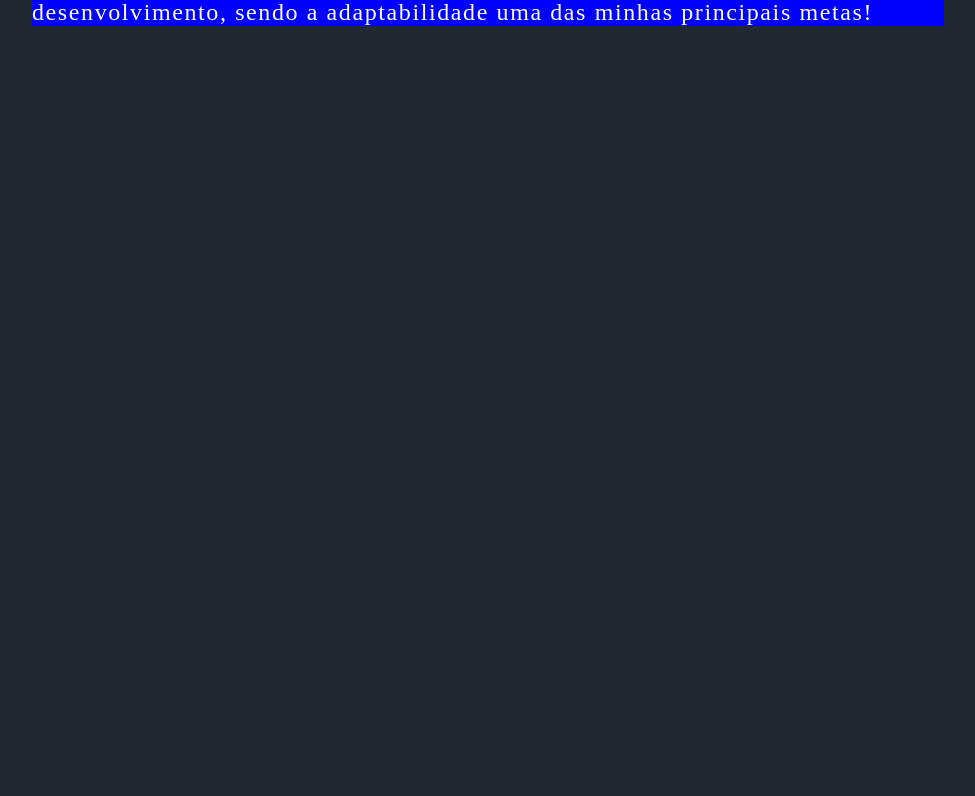
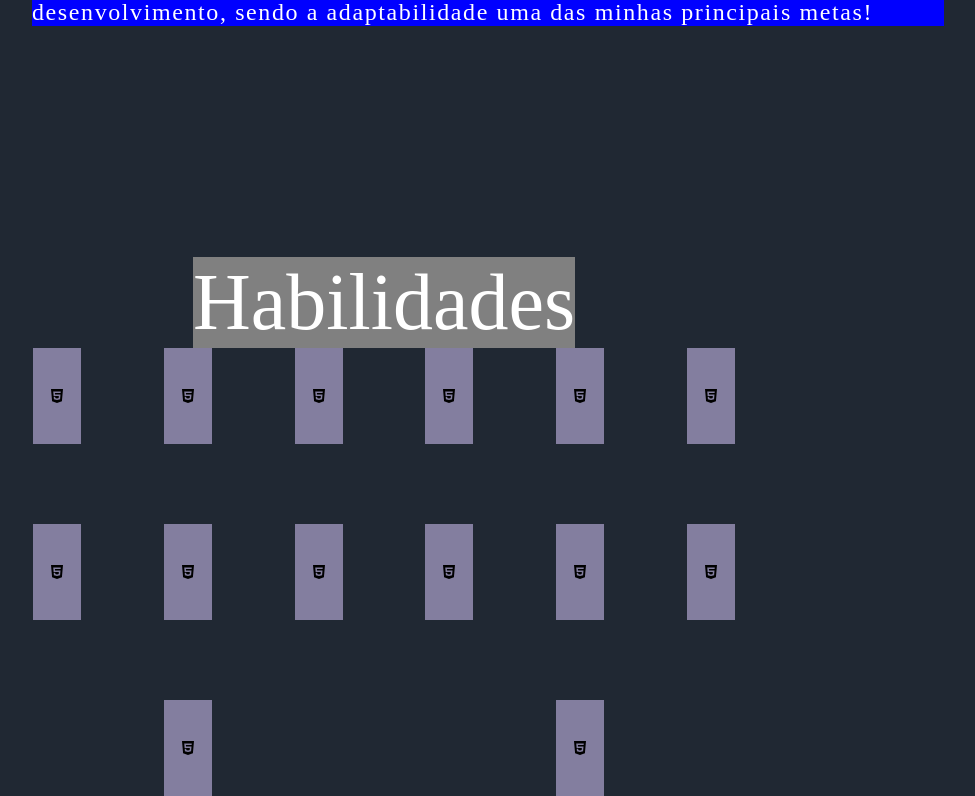
Before and after one commit to FLaVio-G/portifolio, a React (Create React App) app: page / in a window 1280 px wide. Shown: the part 1423-2219 px from the top of the page, without its empty margins (256-1231 px from the left). Before the commit the page ends 1600 px from the top, so only its background shows below. Built offline with nearby package versions, Linux system fonts and the light colour scheme.

Commit message:
Alterações no componente Skills

```diff
--- a/src/App.tsx
+++ b/src/App.tsx
@@ -1,10 +1,11 @@
 
-import Educations from "./components/Projects";
+
 import About from "./components/About";
 import Informations from "./components/Informations";
 import NavBar from "./components/NavBar";
-import Technologies from "./components/Skills";
+
 import { GlobalStyle } from "./styles/global";
+import Skills from "./components/Skills";
 
 function App() {
   return (
@@ -12,6 +13,9 @@ function App() {
       <NavBar />
       <Informations />
       <About />
+      <Skills />
+
+
       <GlobalStyle />
     </>
   );
--- a/src/components/About/index.tsx
+++ b/src/components/About/index.tsx
@@ -28,7 +28,7 @@ function About() {
 
       <AreaInfo>
         <Title>
-          SOBRE
+          Sobre
         </Title>
         <Title2>
           Conheça um pouco sobre a minha história
--- a/src/components/Skills/index.tsx
+++ b/src/components/Skills/index.tsx
@@ -1,9 +1,102 @@
-import { Container } from "./styles";
+import { Container, SkillLane, Title, Wrapper } from "./styles";
+import { FaHtml5 } from 'react-icons/fa';
+
 
 function Skills() {
   return (
 
     <Container>
+      <Title>
+        Habilidades
+      </Title>
+      <Wrapper>
+
+        <SkillLane>
+
+          <FaHtml5 />
+
+        </SkillLane>
+
+        <SkillLane>
+
+          <FaHtml5 />
+
+        </SkillLane>
+
+        <SkillLane>
+
+          <FaHtml5 />
+
+        </SkillLane>
+
+        <SkillLane>
+
+          <FaHtml5 />
+
+        </SkillLane>
+
+        <SkillLane>
+
+          <FaHtml5 />
+
+        </SkillLane>
+
+        <SkillLane>
+
+          <FaHtml5 />
+
+        </SkillLane>
+
+        <SkillLane>
+
+          <FaHtml5 />
+
+        </SkillLane>
+
+        <SkillLane>
+
+          <FaHtml5 />
+
+        </SkillLane>
+
+        <SkillLane>
+
+          <FaHtml5 />
+
+        </SkillLane>
+
+        <SkillLane>
+
+          <FaHtml5 />
+
+        </SkillLane>
+
+        <SkillLane>
+
+<FaHtml5 />
+
+</SkillLane>
+
+<SkillLane>
+
+<FaHtml5 />
+
+</SkillLane>
+
+<SkillLane>
+
+<FaHtml5 />
+
+</SkillLane>
+
+<SkillLane>
+
+<FaHtml5 />
+
+</SkillLane>
+      </Wrapper>
+
+
 
     </Container>
 
--- a/src/components/Skills/styles.ts
+++ b/src/components/Skills/styles.ts
@@ -1,8 +1,41 @@
 import styled from 'styled-components';
 
-export const Container= styled.div`
-  max-width: 1120px;
+export const Container = styled.div`
+display: flex;
+flex-direction: column;
+margin-top:5rem;
+width:100%;
+justify-content:center;
+align-items:center;
+  `
+export const Wrapper = styled.div`
+    width: 55%;
+    display: flex;
+    flex-wrap: wrap;
+    justify-content: center;
+    align-items: center;
+    gap: 5rem;
+
+  /* max-width: 1120px;
+  margin:0 auto;
+  padding: 2.5rem 1rem; */
+
+  `;
+
+
+export const SkillLane = styled.div`
+  display: flex;
+  justify-content: center;
   margin:0 auto;
   padding: 2.5rem 1rem;
   background-color: #837E9F;
-  `
+  `;
+
+export const Title = styled.div`
+    display: flex;
+    font-size: 5rem;
+    justify-content: center;
+    align-items: center;
+    color: white;
+    background-color:gray;
+  `;
```
Also changed, not shown: src/components/Projects/index.tsx (+6 -1 lines), src/components/Projects/styles.ts (+13 -1 lines).
